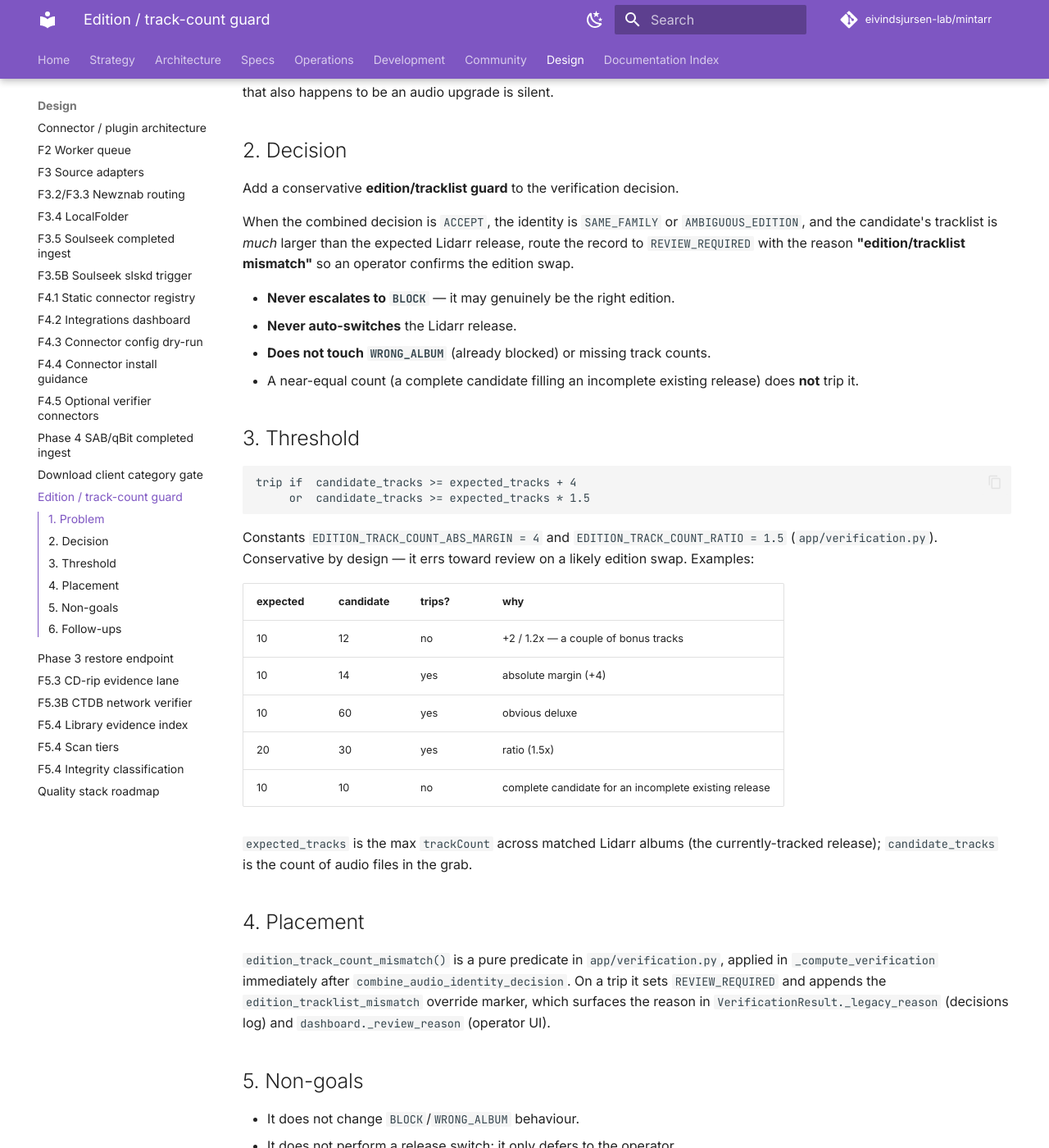
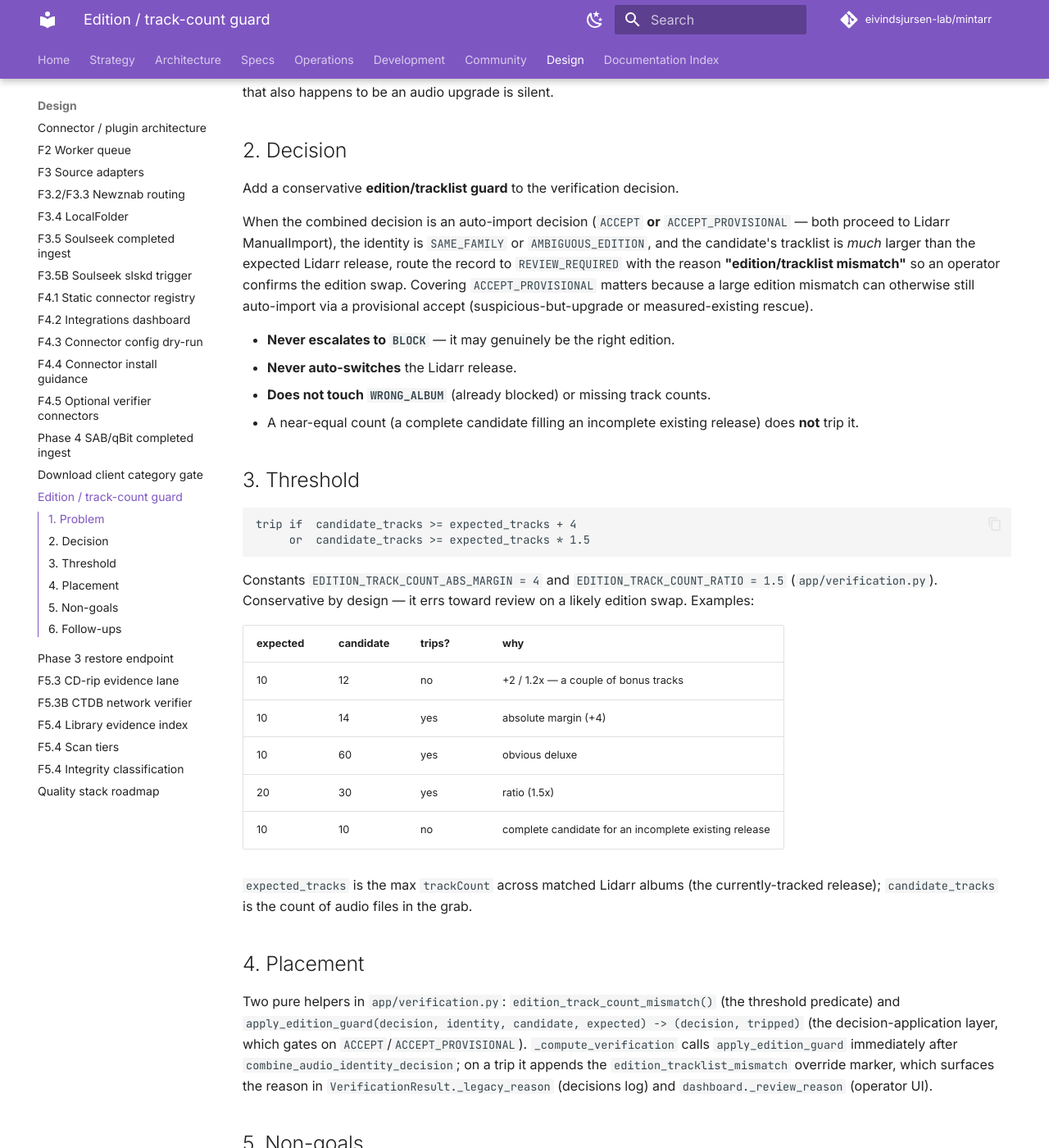
Before and after one commit to VectorOfDoubt/mintarr, an MkDocs documentation site: the page built from docs/design/EDITION_TRACK_COUNT_GUARD.md, in a window 1280 px wide and 1400 px high, scrolled down 465 px. Shown: the whole window at 82% size. Built offline with MkDocs 1.6.1 and Material for MkDocs 9.7.7, drawn with Linux system fonts in a browser that asks for light colours; comment, search, counter and statistics services are not loaded.

Commit message:
fix: apply edition guard to provisional accepts too
ACCEPT_PROVISIONAL also proceeds to Lidarr ManualImport, so an oversized-edition
same-family mismatch could still auto-import via a provisional accept (e.g.
suspicious-but-upgrade or measured-existing rescue). Extract apply_edition_guard()
that gates on both ACCEPT and ACCEPT_PROVISIONAL, and add a regression test for the
provisional path.

Addresses review on #149.

Co-Authored-By: Claude Opus 4.8 <noreply@anthropic.com>

```diff
--- a/docs/design/EDITION_TRACK_COUNT_GUARD.md
+++ b/docs/design/EDITION_TRACK_COUNT_GUARD.md
@@ -24,10 +24,14 @@ mode an edition change that also happens to be an audio upgrade is silent.
 
 Add a conservative **edition/tracklist guard** to the verification decision.
 
-When the combined decision is `ACCEPT`, the identity is `SAME_FAMILY` or
-`AMBIGUOUS_EDITION`, and the candidate's tracklist is *much* larger than the
-expected Lidarr release, route the record to `REVIEW_REQUIRED` with the reason
-**"edition/tracklist mismatch"** so an operator confirms the edition swap.
+When the combined decision is an auto-import decision (`ACCEPT` **or**
+`ACCEPT_PROVISIONAL` — both proceed to Lidarr ManualImport), the identity is
+`SAME_FAMILY` or `AMBIGUOUS_EDITION`, and the candidate's tracklist is *much*
+larger than the expected Lidarr release, route the record to `REVIEW_REQUIRED`
+with the reason **"edition/tracklist mismatch"** so an operator confirms the
+edition swap. Covering `ACCEPT_PROVISIONAL` matters because a large edition
+mismatch can otherwise still auto-import via a provisional accept
+(suspicious-but-upgrade or measured-existing rescue).
 
 - **Never escalates to `BLOCK`** — it may genuinely be the right edition.
 - **Never auto-switches** the Lidarr release.
@@ -60,12 +64,14 @@ grab.
 
 ## 4. Placement
 
-`edition_track_count_mismatch()` is a pure predicate in `app/verification.py`,
-applied in `_compute_verification` immediately after
-`combine_audio_identity_decision`. On a trip it sets `REVIEW_REQUIRED` and appends
-the `edition_tracklist_mismatch` override marker, which surfaces the reason in
-`VerificationResult._legacy_reason` (decisions log) and
-`dashboard._review_reason` (operator UI).
+Two pure helpers in `app/verification.py`: `edition_track_count_mismatch()` (the
+threshold predicate) and `apply_edition_guard(decision, identity, candidate,
+expected) -> (decision, tripped)` (the decision-application layer, which gates on
+`ACCEPT`/`ACCEPT_PROVISIONAL`). `_compute_verification` calls `apply_edition_guard`
+immediately after `combine_audio_identity_decision`; on a trip it appends the
+`edition_tracklist_mismatch` override marker, which surfaces the reason in
+`VerificationResult._legacy_reason` (decisions log) and `dashboard._review_reason`
+(operator UI).
 
 ## 5. Non-goals
 
```
Also changed, not shown: 3 other files.
